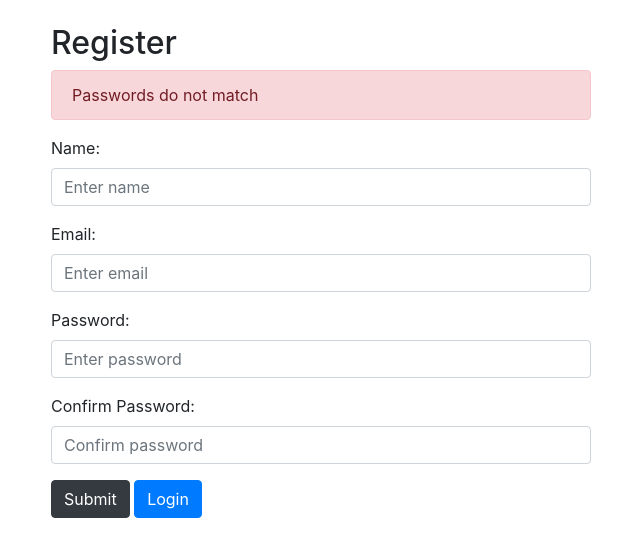
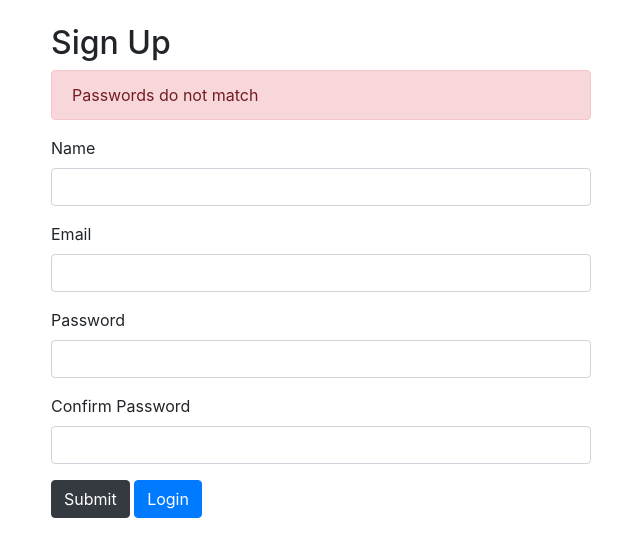
Before and after one commit to Pikcolo/pik_web, a Flask app: page /register in a window 1280 px wide. Shown: the top 557 px of the page, without its empty margins (319-959 px from the left). Run offline with Flask 3, Linux system fonts and the light colour scheme.

Commit message:
fix register.html and login.html

```diff
--- a/web/templates/user/register.html
+++ b/web/templates/user/register.html
@@ -14,7 +14,7 @@
 <div class="container">
     <div class=" row justify-content-center">
         <div class="col-sm-6 mt-4">
-            <h2>Register</h2>
+            <h2>Sign Up</h2>
 
             {% if error %}
             <div class="alert alert-danger" role="alert">
@@ -23,26 +23,23 @@
             {% endif %}
 
             <form action="/register" method="POST">
+                {{ form.hidden_tag() }}
                 <div class="form-group">
-                    <label for="name">Name:</label>
-                    <input type="text" class="form-control" id="name" placeholder="Enter name" name="name">
+                    {{ form.name.label(class="form-control-label") }}
+                    {{ form.name(class="form-control") }}
                 </div>
-
                 <div class="form-group">
-                    <label for="email">Email:</label>
-                    <input type="email" class="form-control" id="email" placeholder="Enter email" name="email">
+                    {{ form.email.label(class="form-control-label") }}
+                    {{ form.email(class="form-control") }}
                 </div>
-
                 <div class="form-group">
-                    <label for="pwd">Password:</label>
-                    <input type="password" class="form-control" id="pwd" placeholder="Enter password" name="password">
+                    {{ form.password.label(class="form-control-label") }}
+                    {{ form.password(class="form-control") }}
                 </div>
-
                 <div class="form-group">
-                    <label for="confirm_pwd">Confirm Password:</label>
-                    <input type="password" class="form-control" id="confirm_pwd" placeholder="Confirm password" name="confirm_password">
+                    {{ form.confirm_password.label(class="form-control-label") }}
+                    {{ form.confirm_password(class="form-control") }}
                 </div>
-
                 <button type="submit" class="btn btn-dark">Submit</button>
                 <a href="/login" class="btn btn-primary">Login</a>
             </form>
```
Also changed, not shown: web/templates/user/login.html (+6 -4 lines).
